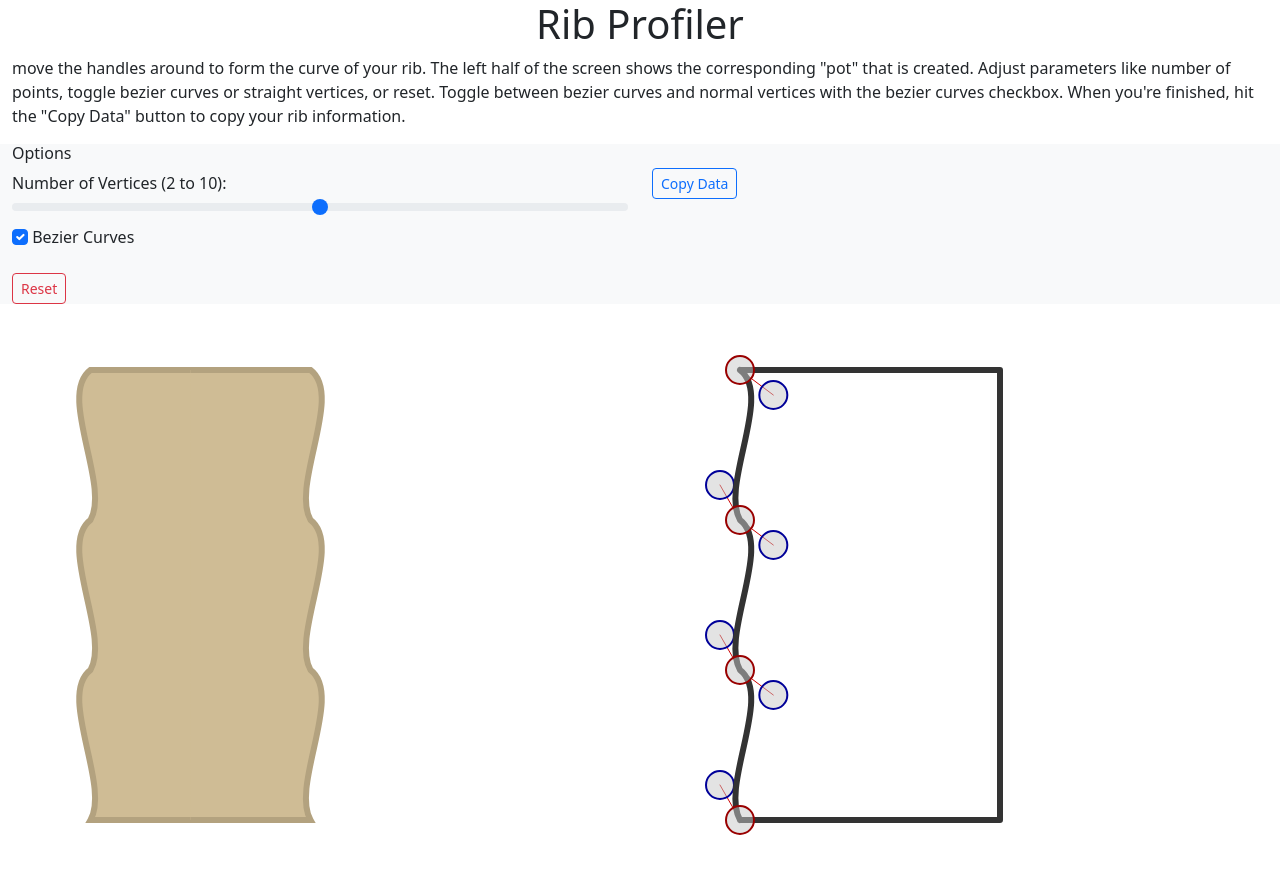
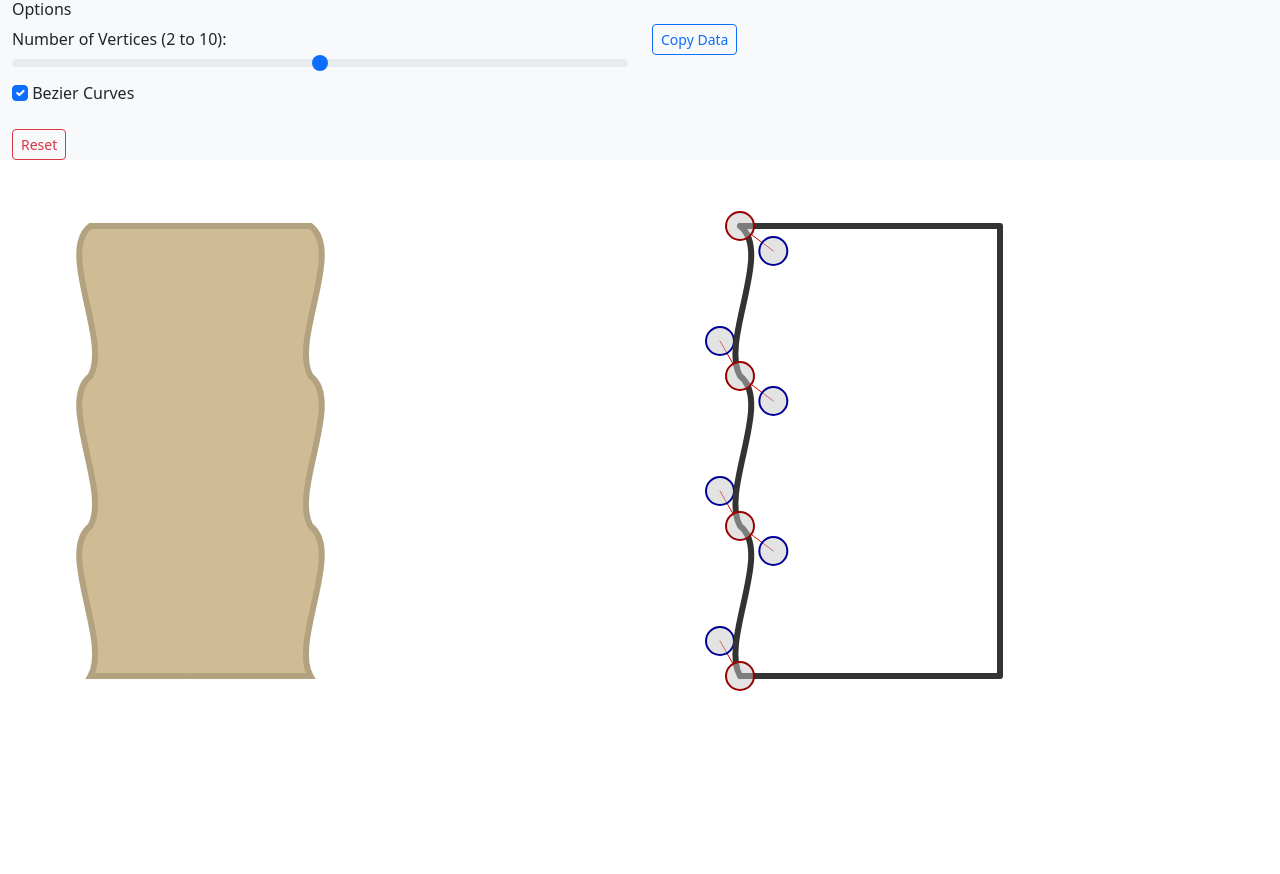
Before and after one commit to IsaacGilmore/potProfiles, a plain HTML site: page index.html in a window 1280 px wide. After the commit the page ends 800 px from the top, so only its background shows below. Drawn offline with nearby package versions, Linux system fonts and the light colour scheme.

Commit message:
Add files via upload

```diff
--- a/index.html
+++ b/index.html
@@ -16,23 +16,6 @@
 <body>
     <div class="container-fluid">
         <div class="row">
-            <div class="col">
-
-            </div>
-        </div>
-        <div class="row">
-            <div class="col-12">
-                <h1 class="text-center">Rib Profiler</h1>
-                <p>move the handles around to form the curve of your rib. The left half of
-                    the screen shows the corresponding "pot" that is created. Adjust parameters like number of points,
-                    toggle bezier curves or straight vertices, or reset.
-                    Toggle between bezier curves and normal vertices with the bezier curves checkbox.
-                    When you're finished,
-                    hit the "Copy Data" button to copy your rib information.
-                </p>
-            </div>
-        </div>
-        <div class="row">
             <div class="alert alert-success" role="alert" id="copyAlert" style="display: none;">
                 Copied!
             </div>
@@ -50,9 +33,6 @@
                 <!-- <h6>Coordinates</h6>
                 <textarea class="form-control mt-2 mb-2" id="outputText"></textarea> -->
                 <button type="button" class="btn btn-outline-primary btn-sm mt-4" onclick="copyToClipboard()">Copy Data</button>
-
-
-
             </div>
         </div>
         <div class="row mt-3">
@@ -62,8 +42,6 @@
             <div class="col-md-6 order-md-1 p-0">
                 <canvas id="canvasPot" class="canvasStyle"></canvas>
             </div>
-
-
         </div>
     </div>
 
@@ -111,10 +89,6 @@ function canvasApp() {
         potCanvas.height = potCanvas.width * 1.5;
 
         firstLoad = false;
-
-
-
-
     }
 
 
@@ -314,7 +288,6 @@ function canvasApp() {
             }
         }
         ctxPot.lineTo(-20, points[points.length-1].y);
-        // ctxPot.closePath();
         ctxPot.fill();
         ctxPot.stroke();
         ctxPot.restore();
@@ -378,7 +351,6 @@ function canvasApp() {
 
             e = MousePos(e);
                     if (drag.type === 'point') {
-                        console.log(points[drag.index].x)
                         if (e.x < 50) {
                             e.x = 50;
 
```
